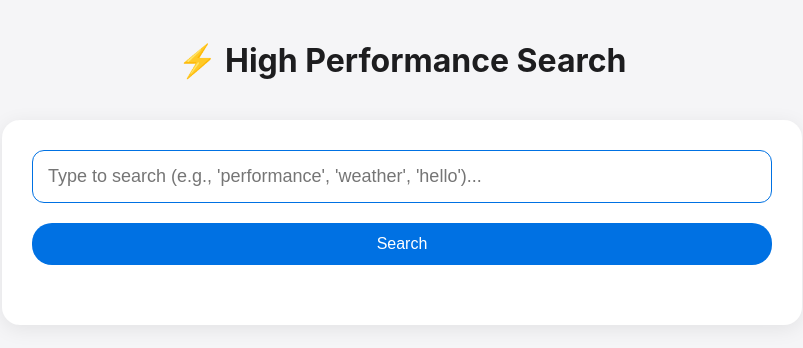
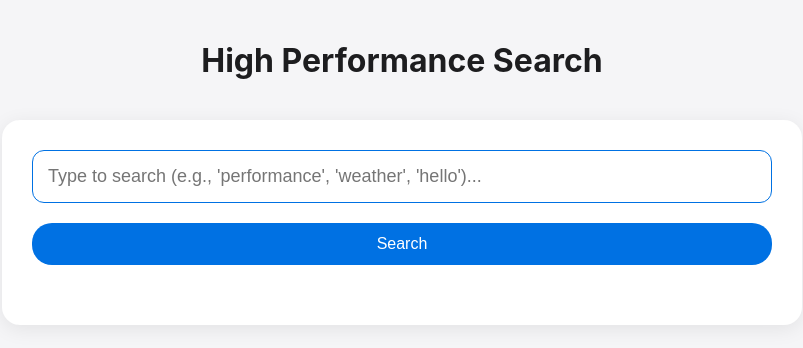
Before and after one commit to blackhat955/high_performance_texts_search_engine, a website: page public/index.html in a window 1280 px wide. Shown: the whole page, without its empty margins (238-1041 px from the left). Drawn offline with Linux system fonts and the light colour scheme.

Commit message:
Remove emojis from UI

```diff
--- a/public/index.html
+++ b/public/index.html
@@ -20,7 +20,7 @@
     </style>
 </head>
 <body>
-    <h1>⚡️ High Performance Search</h1>
+    <h1>High Performance Search</h1>
 
     <div class="search-container">
         <input type="text" id="query" placeholder="Type to search (e.g., 'performance', 'weather', 'hello')..." autofocus>
```
